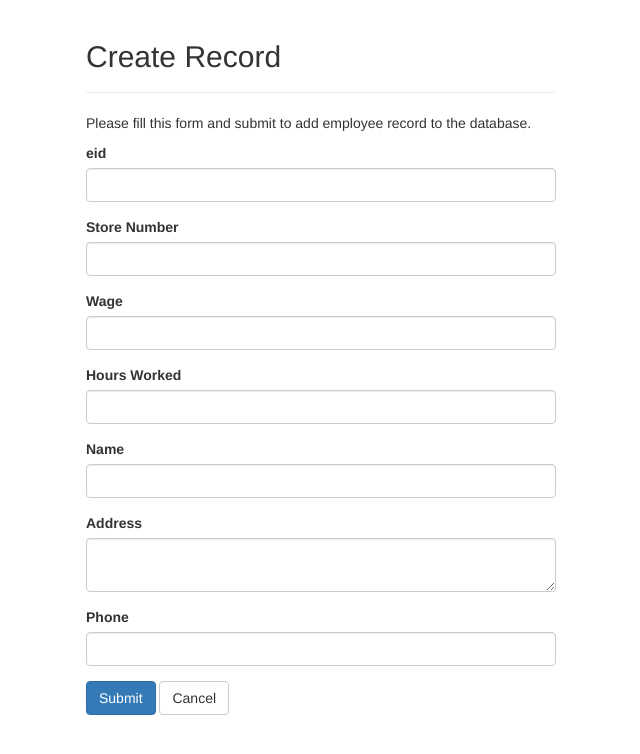
After one commit to orrockjs2/IceCreamDB, a PHP site: page /createBetter.php in a window 1280 px wide. The commit adds this page. Shown: the top 754 px of the page, without its empty margins (319-959 px from the left). Run offline with PHP 8.4, Linux system fonts and the light colour scheme; data that the repository does not hold is empty.

Commit message:
updated front end files

```diff
--- a/FrontEndFiles/UpdateClerical.php
+++ b/FrontEndFiles/UpdateClerical.php
@@ -74,7 +74,8 @@ if(isset($_POST["eid"]) && !empty($_POST["eid"])){
             // Attempt to execute the prepared statement
             if(mysqli_stmt_execute($stmt)){
                 // Records updated successfully. Redirect to landing page
-                header("location: ClericalIndex.php");
+                header("location: index.php");
+                echo "Update Successful!";
                 exit();
             } else{
                 echo "Something went wrong. Please try again later.";
--- a/FrontEndFiles/UpdateHourly.php
+++ b/FrontEndFiles/UpdateHourly.php
@@ -53,7 +53,7 @@ if(isset($_POST["eid"]) && !empty($_POST["eid"])){
             // Attempt to execute the prepared statement
             if(mysqli_stmt_execute($stmt)){
                 // Records updated successfully. Redirect to landing page
-                header("location: HourlyIndex.php");
+                header("location: index.php");
                 exit();
             } else{
                 echo "Something went wrong. Please try again later.";
--- a/FrontEndFiles/accountCreator.php
+++ b/FrontEndFiles/accountCreator.php
@@ -11,7 +11,7 @@ if($_SERVER["REQUEST_METHOD"] == "POST"){
         $username_err = "Do not leave field blank.";
     } else{
         // Prepare a select statement
-        $sql = "SELECT id FROM Admin WHERE username = ?";
+        $sql = "SELECT id FROM Users WHERE username = ?";
 
         if($stmt = mysqli_prepare($link, $sql)){
             mysqli_stmt_bind_param($stmt, "s", $param_username);
@@ -57,7 +57,7 @@ if($_SERVER["REQUEST_METHOD"] == "POST"){
     if(empty($username_err) && empty($password_err) && empty($confirm_password_err)){
 
         //insert query
-        $sql = "INSERT INTO Admin (username, password) VALUES (?, ?)";
+        $sql = "INSERT INTO Users (username, password) VALUES (?, ?)";
 
         if($stmt = mysqli_prepare($link, $sql)){
             mysqli_stmt_bind_param($stmt, "ss", $param_username, $param_password);
--- /dev/null
+++ b/FrontEndFiles/createBetter.php
@@ -0,0 +1,181 @@
+<?php
+// Include config file
+require_once 'config.php';
+
+// Define variables and initialize with empty values
+$name = $address = $phone = $storeNum = $wage = $hoursWorked ="";
+$name_err = $address_err = $phone_err = $store_err = $wage_err = $hours_err ="";
+
+// Processing form data when form is submitted
+if($_SERVER["REQUEST_METHOD"] == "POST"){
+    //validate eid
+    $input_eid = trim($_POST["eid"]);
+    if(empty($input_eid)){
+        $eid_err = "Please enter an eid.";
+    } else {
+        $eid = $input_eid;
+    }
+
+    //Validate storeNum
+    $input_store = trim($_POST["storeNum"]);
+    if(empty($input_store)){
+        $store_err = "Please enter a store number.";
+    } else{
+        $storeNum = $input_store;
+    }
+
+    //Validate wage
+    $input_wage = trim($_POST["wage"]);
+    if(empty($input_wage)){
+        $wage_err = "Please enter a wage.";
+    } else{
+        $wage = $input_wage;
+    }
+
+    //Validate Hours
+    $input_hours = trim($_POST["hoursWorked"]);
+    if(empty($input_hours)){
+        $hours_err = "Please enter hours worked.";
+    } else {
+        $hoursWorked = $input_hours;
+    }
+
+    // Validate name
+    $input_name = trim($_POST["name"]);
+    if(empty($input_name)){
+        $name_err = "Please enter a name.";
+    } elseif(!filter_var(trim($_POST["name"]), FILTER_VALIDATE_REGEXP, array("options"=>array("regexp"=>"/^[a-zA-Z'-.\s ]+$/")))){
+        $name_err = 'Please enter a valid name.';
+    } else{
+        $name = $input_name;
+    }
+
+    // Validate address
+    $input_address = trim($_POST["address"]);
+    if(empty($input_address)){
+        $address_err = 'Please enter an address.';
+    } else{
+        $address = $input_address;
+    }
+
+    // Validate phone
+    $input_phone = trim($_POST["phone"]);
+    if(empty($input_phone)){
+        $phone_err = "Please enter a valid phone number.";
+    }  else{
+        $phone = $input_phone;
+    }
+
+    // Check input errors before inserting in database
+    if(empty($name_err) && empty($address_err) && empty($phone_err) && empty($eid_err)&& empty($store_err) &&empty($wage_err) &&empty($hours_err)){
+        // Prepare an insert statement
+
+        $sql1 = "INSERT INTO Employees (employeeName, employeeAddr, employeePhone) VALUES (?, ?, ?)";
+        $sql = "INSERT INTO Hourly (eid, storeNum, wage, hoursWorked) VALUES(?, ?, ?, ?)";
+
+        if($stmt1 = mysqli_prepare($link, $sql1) && $stmt = mysqli_prepare($link, $sql)){
+            // Bind variables to the prepared statement as parameters
+            mysqli_stmt_bind_param($stmt1, "sss", $param_name, $param_address, $param_phone);
+            mysqli_stmt_bind_param($stmt, "ssss", $param_eid, $param_store, $param_wage, $param_hours);
+
+            // Set parameters
+            $param_eid = $eid;
+            $param_store = $storeNum;
+            $param_wage = $wage;
+            $param_hours = $hoursWorked;
+            $param_name = $name;
+            $param_address = $address;
+            $param_phone = $phone;
+
+            // Attempt to execute the prepared statement
+
+            if(mysqli_stmt_execute($stmt1)&& mysqli_stmt_execute($stmt)){
+                // Records created successfully. Redirect to landing page
+
+                    header("location: index.php");
+                    exit();
+
+
+            } else{
+                echo "Something went wrong. Please try again later.";
+            }
+        }
+
+        // Close statement
+
+        mysqli_stmt_close($stmt);
+         mysqli_stmt_close($stmt1);
+    }
+
+    // Close connection
+    mysqli_close($link);
+}
+?>
+
+<!DOCTYPE html>
+<html lang="en">
+<head>
+    <meta charset="UTF-8">
+    <title>Create Record</title>
+    <link rel="stylesheet" href="https://maxcdn.bootstrapcdn.com/bootstrap/3.3.7/css/bootstrap.css">
+    <style type="text/css">
+        .wrapper{
+            width: 500px;
+            margin: 0 auto;
+        }
+    </style>
+</head>
+<body>
+    <div class="wrapper">
+        <div class="container-fluid">
+            <div class="row">
+                <div class="col-md-12">
+                    <div class="page-header">
+                        <h2>Create Record</h2>
+                    </div>
+                    <p>Please fill this form and submit to add employee record to the database.</p>
+                    <form action="<?php echo htmlspecialchars($_SERVER["PHP_SELF"]); ?>" method="post">
+                        <div class="form-group <?php echo (!empty($eid_err)) ? 'has-error' : ''; ?>">
+                            <label>eid</label>
+                            <input type="number" name="eid" class="form-control" value="<?php echo $eid; ?>">
+                            <span class="help-block"><?php echo $eid_err;?></span>
+                        </div>
+                        <div class="form-group <?php echo (!empty($store_err)) ? 'has-error' : ''; ?>">
+                            <label>Store Number</label>
+                            <input type="number" name="storeNum" class="form-control" value="<?php echo $storeNum; ?>">
+                            <span class="help-block"><?php echo $store_err;?></span>
+                        </div>
+                        <div class="form-group <?php echo (!empty($wage_err)) ? 'has-error' : ''; ?>">
+                            <label>Wage</label>
+                            <input type="text" name="wage" class="form-control" value="<?php echo $wage; ?>">
+                            <span class="help-block"><?php echo $wage_err;?></span>
+                        </div>
+                        <div class="form-group <?php echo (!empty($hours_err)) ? 'has-error' : ''; ?>">
+                            <label>Hours Worked</label>
+                            <input type="text" name="hoursWorked" class="form-control" value="<?php echo $hoursWorked; ?>">
+                            <span class="help-block"><?php echo $hours_err;?></span>
+                        </div>
+                        <div class="form-group <?php echo (!empty($name_err)) ? 'has-error' : ''; ?>">
+                            <label>Name</label>
+                            <input type="text" name="name" class="form-control" value="<?php echo $name; ?>">
+                            <span class="help-block"><?php echo $name_err;?></span>
+                        </div>
+                        <div class="form-group <?php echo (!empty($address_err)) ? 'has-error' : ''; ?>">
+                            <label>Address</label>
+                            <textarea name="address" class="form-control"><?php echo $address; ?></textarea>
+                            <span class="help-block"><?php echo $address_err;?></span>
+                        </div>
+                        <div class="form-group <?php echo (!empty($phone_err)) ? 'has-error' : ''; ?>">
+                            <label>Phone</label>
+                            <input type="text" name="phone" class="form-control" value="<?php echo $phone; ?>">
+                            <span class="help-block"><?php echo $phone_err;?></span>
+                        </div>
+                        <input type="submit" class="btn btn-primary" value="Submit">
+                        <a href="index.php" class="btn btn-default">Cancel</a>
+                    </form>
+                </div>
+            </div>
+        </div>
+    </div>
+</body>
+</html>
--- a/FrontEndFiles/login.php
+++ b/FrontEndFiles/login.php
@@ -26,7 +26,7 @@ if($_SERVER["REQUEST_METHOD"] == "POST"){
     // Validate credentials
     if(empty($username_err) && empty($password_err)){
         // Prepare a select statement
-        $sql = "SELECT username, password FROM Admin WHERE username = ?";
+        $sql = "SELECT username, password FROM Users WHERE username = ?";
 
         if($stmt = mysqli_prepare($link, $sql)){
             // Bind variables to the prepared statement as parameters
```
Also changed, not shown: FrontEndFiles/UpdateGM.php (+12 -10 lines).
